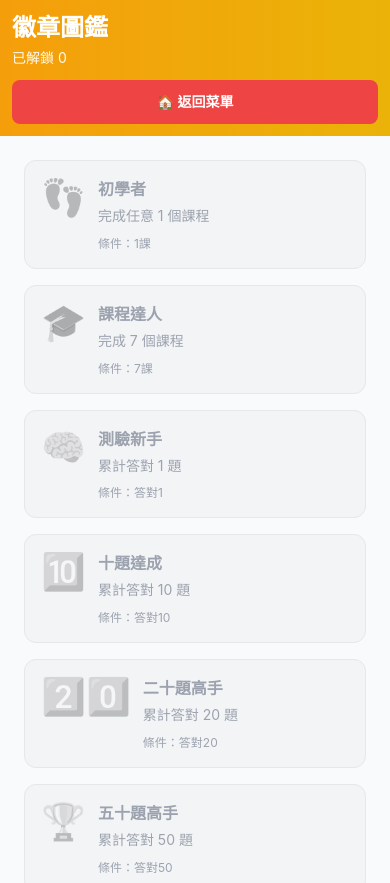
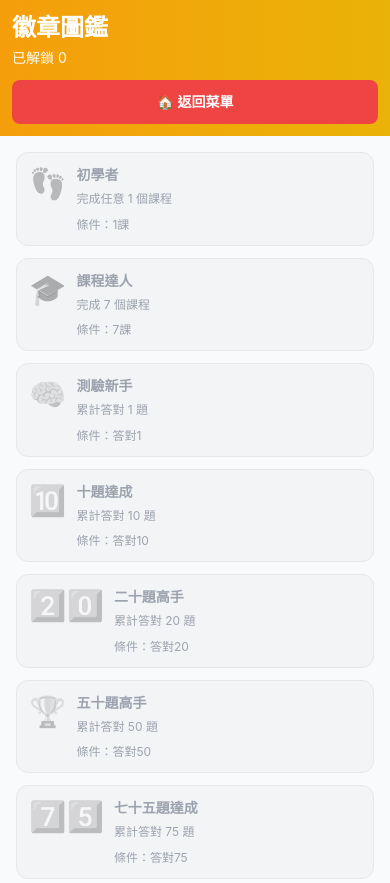
Before and after one commit to insilencio-app/bazi-game, a React (Vite) app: page /badges in a window 390 px wide. Shown: the top 883 px of the page. Built offline with nearby package versions, Linux system fonts and the light colour scheme.

Commit message:
Adjust badge gallery card sizing for better mobile fit

```diff
--- a/src/components/home/BadgesView.tsx
+++ b/src/components/home/BadgesView.tsx
@@ -37,8 +37,8 @@ export const BadgesView: React.FC<BadgesViewProps> = ({
         </div>
       </header>
 
-      <div className="max-w-6xl mx-auto p-6">
-        <div className="grid grid-cols-1 sm:grid-cols-2 lg:grid-cols-3 gap-4">
+      <div className="max-w-6xl mx-auto p-4 sm:p-6">
+        <div className="grid grid-cols-1 sm:grid-cols-2 lg:grid-cols-3 gap-3 sm:gap-4">
           {allBadgeIds.map((badgeId) => {
             const badge = badgeDefinitions[badgeId];
             const unlocked = unlockedBadgeIds.includes(badgeId);
@@ -46,19 +46,19 @@ export const BadgesView: React.FC<BadgesViewProps> = ({
             return (
               <div
                 key={badgeId}
-                className={`rounded-xl border p-4 transition-all ${
+                className={`rounded-xl border p-3 sm:p-4 transition-all ${
                   unlocked
                     ? 'bg-gradient-to-br from-amber-50 to-yellow-50 border-amber-200 shadow'
                     : 'bg-gray-100 border-gray-200'
                 }`}
               >
-                <div className="flex items-start gap-3">
-                  <p className={`text-4xl shrink-0 ${unlocked ? '' : 'grayscale opacity-40'}`}>{badge.emoji}</p>
+                <div className="flex items-start gap-2.5 sm:gap-3">
+                  <p className={`text-3xl sm:text-4xl shrink-0 ${unlocked ? '' : 'grayscale opacity-40'}`}>{badge.emoji}</p>
                   <div className="min-w-0">
-                    <p className={`text-base sm:text-lg font-semibold ${unlocked ? 'text-gray-800' : 'text-gray-400'}`}>
+                    <p className={`text-sm sm:text-base font-semibold ${unlocked ? 'text-gray-800' : 'text-gray-400'}`}>
                       {badge.name}
                     </p>
-                    <p className={`text-sm mt-1 leading-relaxed ${unlocked ? 'text-gray-600' : 'text-gray-400'}`}>
+                    <p className={`text-xs sm:text-sm mt-1 leading-relaxed ${unlocked ? 'text-gray-600' : 'text-gray-400'}`}>
                       {badge.hintLong}
                     </p>
                     <p className={`text-xs mt-2 ${unlocked ? 'text-amber-700 font-medium' : 'text-gray-400'}`}>
```
